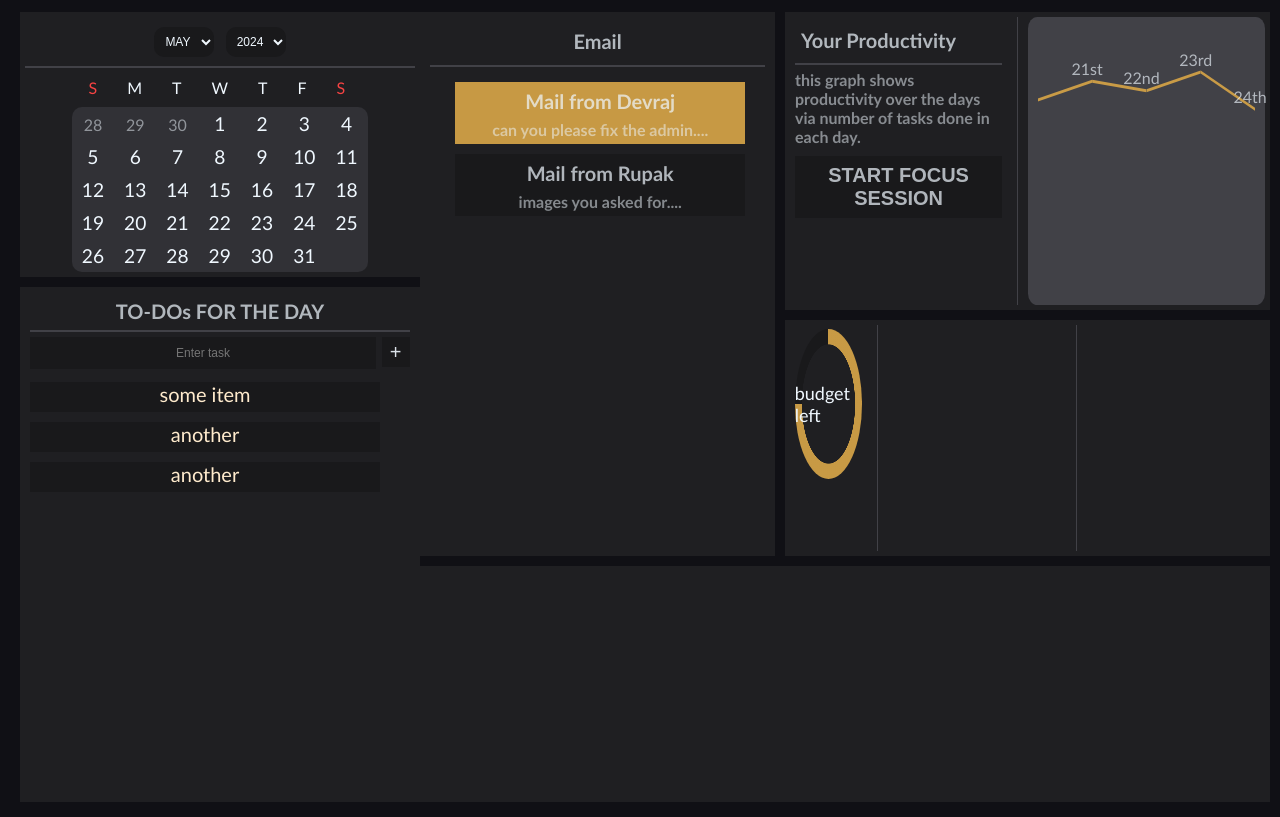
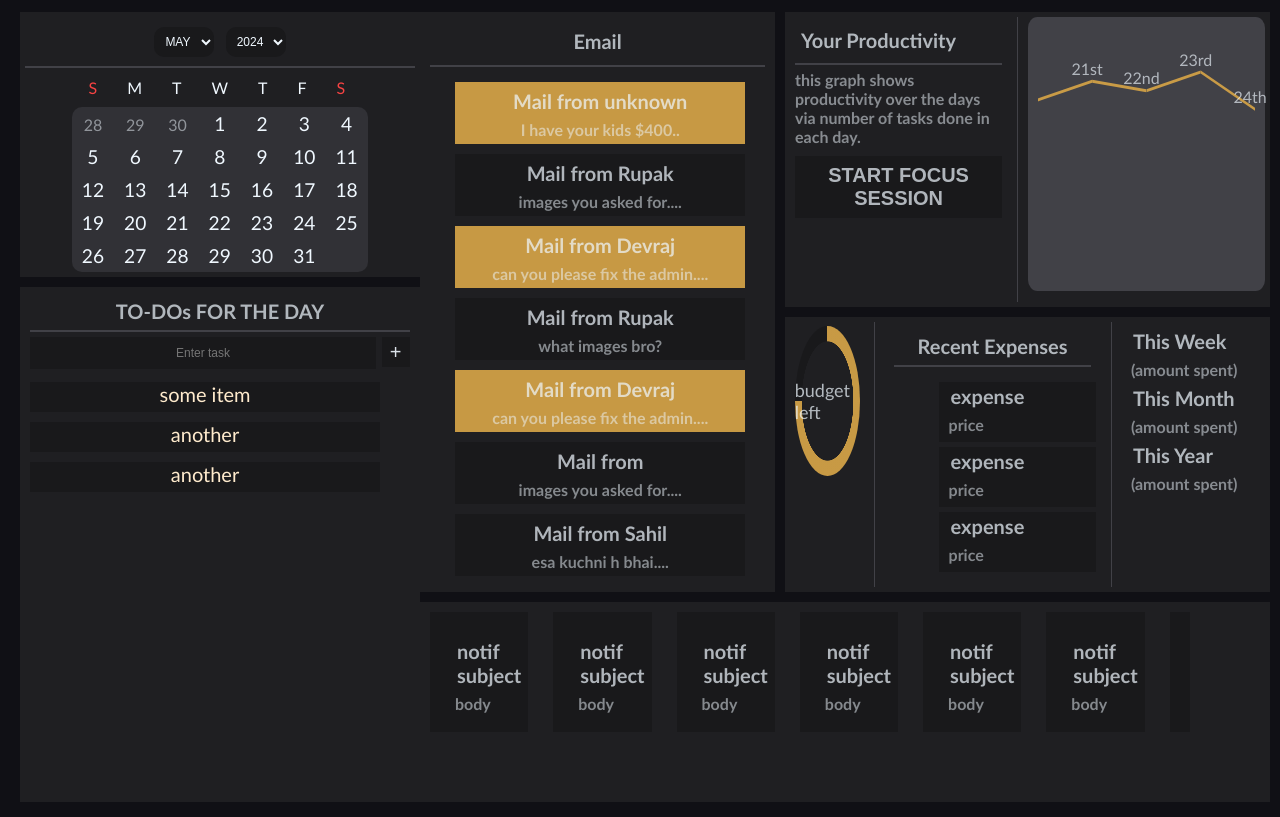
Before and after one commit to ActiveMasquerade/project_api, a plain HTML site: page index.html in a window 1280 px wide. Shown: the part 108-925 px from the top of the page. Drawn offline with Linux system fonts and the light colour scheme.

Commit message:
final commit

```diff
--- a/buttons.css
+++ b/buttons.css
@@ -85,7 +85,7 @@ body {
     flex: 3;
     display: grid;
     grid-template-columns:1fr 1fr 1fr 1fr ;
-    grid-template-rows: 0.25fr 1fr 1fr 1fr ;
+    grid-template-rows: 0.25fr 1.2fr 1fr 1fr ;
     margin: 0px;
 }
 .Email {
@@ -95,12 +95,14 @@ body {
     height: auto;
 }
 .intemail {
-    height: 100%;
+    height: 98%;
     overflow: auto;
 }
 .notif {
     grid-area: 4 / 1 / 5 / 5;
     background-color: #1f1f22;
+    height: auto;
+    width:  auto;
 }
 .budgetrack {
     grid-column: 2 / 5;
@@ -195,6 +197,7 @@ h1 {
 }
 .chart_ {
     flex:1 ;
+    height: 86%;
     color: rgba(240, 248, 255, 0.651);
     border-radius: 4%;
     padding: 10px;
@@ -249,7 +252,7 @@ h2 {
 .progress-bar {
     width: 150px;
     margin: 2%;
-    flex: 0.75;
+    flex: 0.9;
     display: flex;
     justify-content: center;
     align-items: center;
@@ -263,7 +266,7 @@ h2 {
 
   .progress-bar::before {
     content: "budget left";
-    color: aliceblue;
+    color: rgba(240, 248, 255, 0.712);
     font-size: large;
   }
   .vline {
@@ -275,11 +278,14 @@ h2 {
     flex: 2;
 }
 .rexpense {
-    flex: 2;
+    flex: 3;
+    height: 90%;
+
 }
 .inner {
     height: 100%;
     overflow-y: auto;
+    text-align: center;
 }
 h2 {
     font-size: medium;
@@ -295,7 +301,50 @@ h2 {
 .focus:hover {
     opacity: 0.7;
 }
+.exp {
+    height: 100%;
+    width: 100%;
+}
+.explist {
+    box-sizing: border-box;
+    text-align: left;
+    background-color: #19191b;
+    margin-right: 20%;
+    height: 60px;
+    padding-left: 2%;
+}
+.charts-css line {
+    margin-bottom: 10px;
+}
+.notifications {
+    display: flex;
+    height: 100%;
+    width: 90%;
+    overflow: auto;
+}
+.notiflist  {
+    flex: 1;
+    box-sizing: border-box;
+    background-color: #19191b;
+    height: 120px;
+    padding-left: 20px;
+    padding-top: 20px;
+    margin-right: 20px;
+}
+.headertext {
+    font-size: xx-large;
+}
 @media all and (max-width: 1200px) {
+    body {
+        width: 100vw;
+        height: 100vh;
+    }
+    .header {
+        width: 100vw;
+    }
+    .explist{
+        margin: 0px;
+    }
     .contain {
         width: 100vh;
         display: flex;
@@ -307,6 +356,7 @@ h2 {
         flex: 1;
         display: flex;
         flex-direction: column;
+        margin: 0px;
     }
 
 
@@ -314,26 +364,31 @@ h2 {
         height: 50px;
         width: 50px;
         float: right;
-        margin-right: -20%;
+        margin-right: -30%;
         margin-top: 5%;
     }
     .anything {
         flex:1;
-
-        width: 103vw;
+        width: 100vw;
         display: flex;
         flex-direction: column;
-        margin-right:  14.5%;
+        margin-right: 12%;
     }
     .Email {
         flex: 1;
-        min-width: 0.25vw;
+        width: 100vw;
     }
     .notif {
+        height: 150px;
         flex: 1;
+
     }
     .budgetrack {
+        height: 500px;
         flex: 1;
+        display: grid;
+        grid-template-columns: 1fr 1fr 1fr;
+        grid-template-rows: 1fr 1fr 1fr;
     }
     .productivity {
         flex: 1;
@@ -388,9 +443,20 @@ h2 {
         margin: 7%;
     }
     .progress-bar {
-        padding: 2%;
-        flex: 3.5;
-        width: 100px;
+        grid-area: 1/1/2/2;
+        margin-top: 5%;
+    }
+    .rexpense {
+        grid-area: 1/2/2/3;
+    }
+    .vline {
+        display: none;
+    }
+    .headertext {
+        display: none;
+    }
+    .expense {
+        grid-area: 2/1/3/3;
     }
 
 }
--- a/index.html
+++ b/index.html
@@ -7,9 +7,11 @@
     <title>project website</title>
     <link rel="stylesheet" href="buttons.css">
     <link rel="stylesheet" href="charts.css">
+    <link rel="icon" type="image/png" href="pika.png"/>
 </head>
 <body>
     <div class="header">
+        <h1  class="headertext">PERSONAL DASHBOARD</h1>
         <div class="welcome">
             <h1>Welcome back</h1>
             <h2>username</h2>
@@ -113,27 +115,59 @@
                <h1 class="etext">Email</h1>
                <div class="line"></div>
                <ul class="emailist">
-                <li class="impmail"><h1>Mail from Devraj</h1>
-                <h2>can you please fix the admin....</h2></li>
+                <li class="impmail"><h1>Mail from unknown</h1>
+                <h2>I have your kids $400..</h2></li>
                 <li class="mail"><h1>Mail from Rupak</h1>
                 <h2>images you asked for....</h2></li>
-                <li></li>
-                <li></li>
+                <li class="impmail"><h1>Mail from Devraj</h1>
+                    <h2>can you please fix the admin....</h2></li>
+                    <li class="mail"><h1>Mail from Rupak</h1>
+                    <h2>what images bro?</h2></li>
+                    <li class="impmail"><h1>Mail from Devraj</h1>
+                        <h2>can you please fix the admin....</h2></li>
+                        <li class="mail"><h1>Mail from </h1>
+                        <h2>images you asked for....</h2></li> <li class="mail"><h1>Mail from Sahil</h1>
+                            <h2>esa kuchni h bhai....</h2></li>
+                            <li class="mail"><h1>Mail from LAX</h1>
+                            <h2>website pura hua?</h2></li>
                </ul>
                </div>
             </div>
 
-            <div class="notif"></div>
+            <div class="notif">
+                <div class="notifications">
+                    <div class="notiflist"><h1>notif subject</h1><h2>body</h2></div>
+                    <div class="notiflist"><h1>notif subject</h1><h2>body</h2></div>
+                    <div class="notiflist"><h1>notif subject</h1><h2>body</h2></div>
+                    <div class="notiflist"><h1>notif subject</h1><h2>body</h2></div>
+                    <div class="notiflist"><h1>notif subject</h1><h2>body</h2></div>
+                    <div class="notiflist"><h1>notif subject</h1><h2>body</h2></div>
+                    <div class="notiflist"><h1>notif subject</h1><h2>body</h2></div>
+                    <div class="notiflist"><h1>notif subject</h1><h2>body</h2></div>
+                    </div>
+            </div>
             <div class="budgetrack">
                 <div class="progress-bar"></div>
                 <div class="vline"></div>
                 <div class="rexpense">
                     <div class="inner" >
+                           <h1 class="kharcha">Recent Expenses</h1>
+                           <div class="line"></div>
+                           <ul class="exp">
+                                <li class="explist"><h1>expense</h1><h2>price</h2></li>
+                                <li class="explist"><h1>expense</h1><h2>price</h2></li>
+                                <li class="explist"><h1>expense</h1><h2>price</h2></li>
+                           </ul>
 
                     </div>
                 </div>
                 <div class="vline"></div>
-                <div class="expense"></div>
+                <div class="expense">
+                    <div><h1>This Week</h1><h2>(amount spent)</h2></div>
+                    <div><h1>This Month</h1><h2>(amount spent)</h2></div>
+                    <div><h1>This Year</h1><h2>(amount spent)</h2></div>
+
+                </div>
             </div>
             <div class="productivity">
                 <div class="explainpro">
```
Also changed, not shown: pfp.jpg (added).
